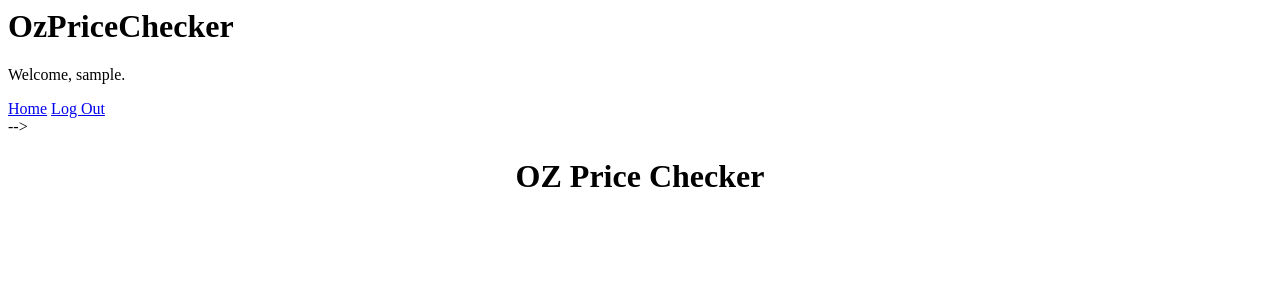
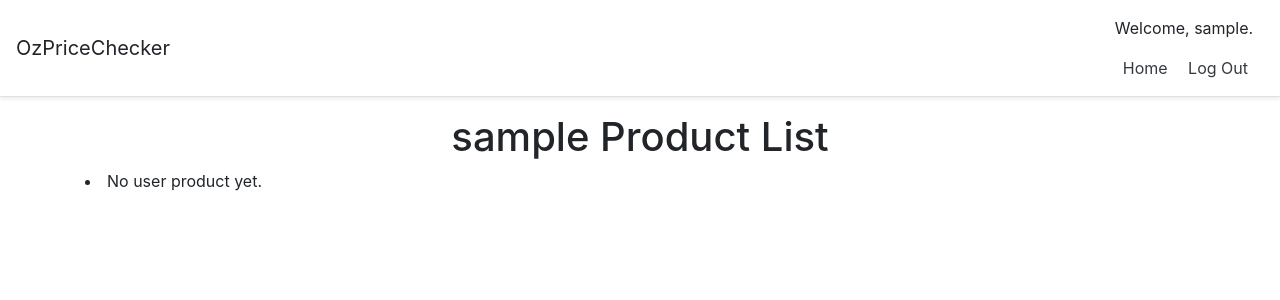
Before and after one commit to ericziethen/oz-price-checker, a Django app: page /userproduct/ in a window 1280 px wide. Shown: the top 300 px of the page. Run offline with Django 3.2, Linux system fonts and the light colour scheme; the visitor is signed in with stand-in values (Sample User, id 1); some libraries are stand-ins or nearby versions.

Commit message:
Added list view for user products

```diff
--- a/ozpricechecker/pricefinderapp/urls.py
+++ b/ozpricechecker/pricefinderapp/urls.py
@@ -1,13 +1,11 @@
 """App level URL mapping."""
 
-from django.conf.urls import url
-# from django.views.generic import TemplateView
-from pricefinderapp.views import UserProductListView
-# from . import views
+from django.urls import path
+from django.views.generic import RedirectView
+from . import views
 
 
 urlpatterns = [
-    # url('', TemplateView.as_view(template_name='index.html'), name='home'),
-    # url('', views.index, name='home'),
-    url('', UserProductListView.as_view(), name='user_products'),
+    path('', RedirectView.as_view(pattern_name='userproduct_list', permanent=False), name='home'),
+    path('userproduct/', views.UserProductListView.as_view(), name='userproduct_list'),
 ]
--- a/ozpricechecker/pricefinderapp/views.py
+++ b/ozpricechecker/pricefinderapp/views.py
@@ -10,10 +10,8 @@ class UserProductListView(ListView):
 
     model = UserProduct
     paginate_by = 100
+    template_name = 'pricefinderapp/userproduct_list.html'
 
-
-# def index(request):
-#     """View function for home page of site."""
-#     user_products = UserProduct.objects.all()
-#     print(user_products)
-#     return render(request, 'index.html', {'user_products': user_products})
+    def get_queryset(self):
+        """Only for current user."""
+        return UserProduct.objects.filter(user=self.request.user)
--- a/ozpricechecker/templates/pricefinderapp/userproduct_list.html
+++ b/ozpricechecker/templates/pricefinderapp/userproduct_list.html
@@ -1,16 +1,15 @@
-<!-- {% extends "base.html" %} -->
+{% extends "base.html" %}
 
-<!-- {% block content %} -->
-    <h1  align="center">OZ Price Checker</h1>
+{% block content %}
+    <h1  align="center">{{ user.get_username }} Product List</h1>
 
-    {% for user_product in user_products %}
-    <div>
-        <ul>
-            <li><strong>User Product:</strong> {{ user_product.product }}</li>
-            <li><strong>User:</strong> {{ user_product.user }}</li>
-            <li><strong>Product price threshhold:</strong> {{ user_product.threshhold }}</li>
-          </ul>
-    </div>
+    {% for user_product in userproduct_list %}
+    <ul>
+        <li><strong>User Product:</strong> {{ user_product.product }}</li>
+        <li><strong>Product price threshhold:</strong> {{ user_product.threshhold }}</li>
+    </ul>
+    {% empty %}
+        <li>No user product yet.</li>
     {% endfor %}
 
-<!-- {% endblock %} -->
+{% endblock %}
```
